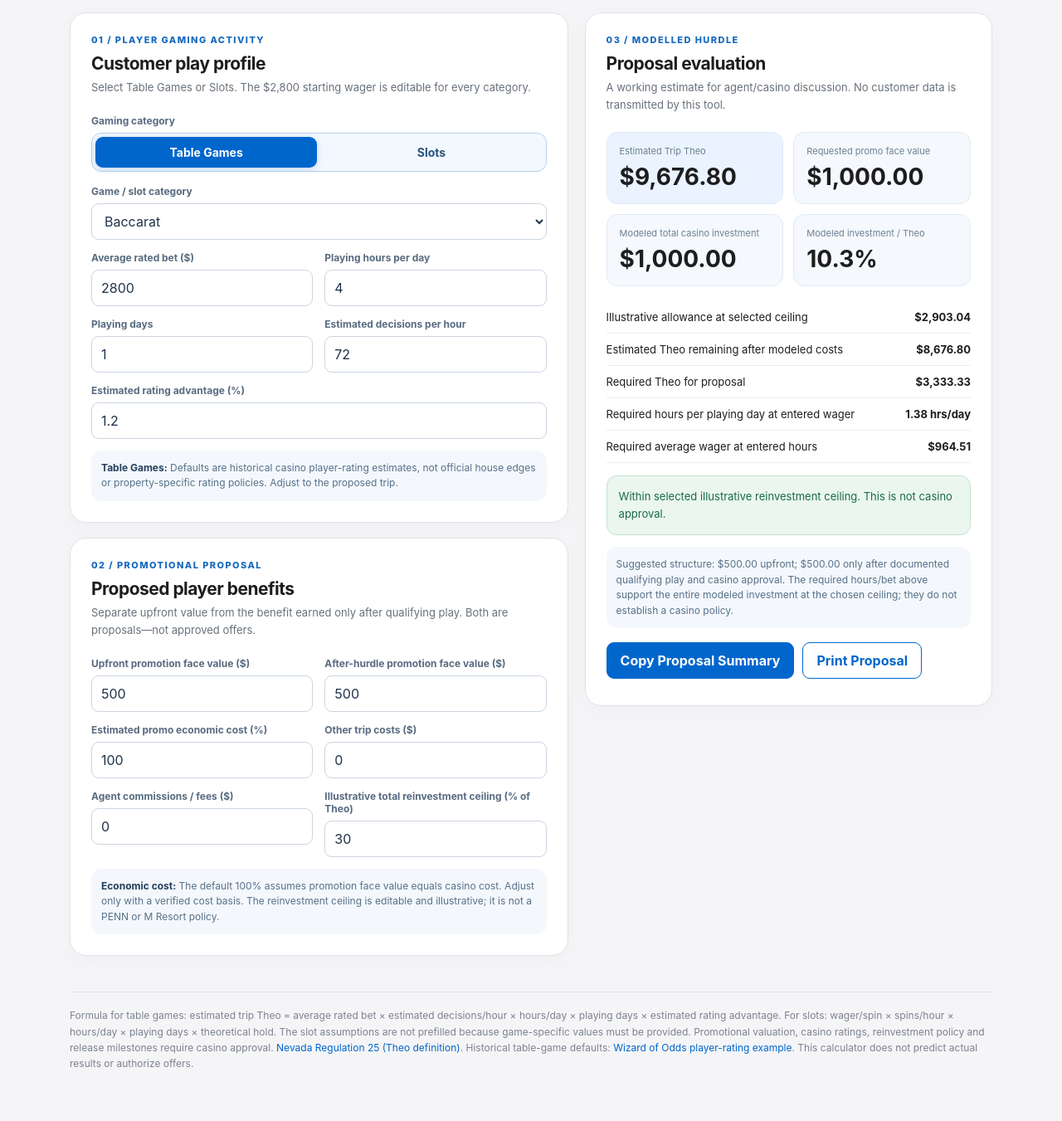
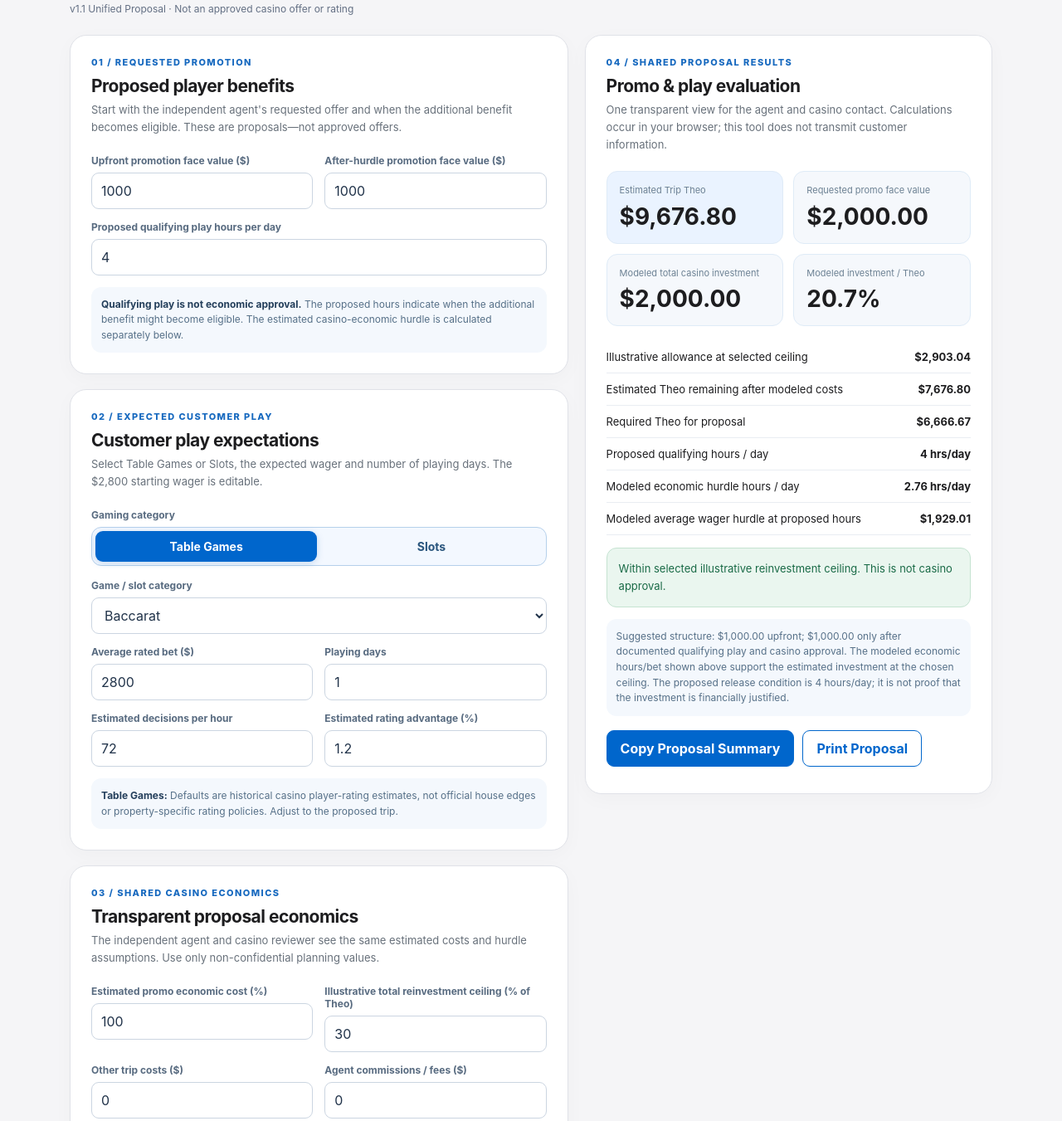
Before and after one commit to paulandrewesplana-design/P001-preview, a plain HTML site: page ia-studio/hurdle-calculator/index.html in a window 1280 px wide. Shown: the part 314-1665 px from the top of the page at 83% size. Drawn offline with Linux system fonts and the light colour scheme.

Commit message:
v5.6: Hurdle v1.1 transparent promo-first workflow

```diff
--- a/ia-studio/hurdle-calculator/index.html
+++ b/ia-studio/hurdle-calculator/index.html
@@ -10,38 +10,40 @@ main{max-width:1160px;margin:auto;padding:0 24px 80px}.hero{padding:48px 0 24px}
 @media print{header,.btnbar,.segment,.back{display:none!important}main{max-width:none}.grid{display:block}.card{box-shadow:none;break-inside:avoid}.summary{position:static}body{background:white}}
 </style></head><body>
 <header><nav><a class="brand" href="https://www.paulandrewesplana.com/">Paul Andrew Esplana</a><a class="back" href="../../studio.html">← Back to iA Studio</a></nav></header>
-<main><section class="hero"><div class="kicker">iA Studio · Independent Agent Planning</div><h1>Hurdle Calculator.</h1><p>Model the play needed to support a promotional proposal. Compare estimated casino value, promotional expense, and the hours or average wager needed to meet a proposed hurdle.</p><div class="release">v1.0 Review Preview · Not an approved casino offer or rating</div></section>
+<main><section class="hero"><div class="kicker">iA Studio · Independent Agent Planning</div><h1>Hurdle Calculator.</h1><p>Begin with the promotional request, then review expected customer play and the casino economics together. Compare the proposed qualifying hours with the modeled financial hurdle.</p><div class="release">v1.1 Unified Proposal · Not an approved casino offer or rating</div></section>
 <div class="grid"><div>
-<section class="card"><div class="step">01 / PLAYER GAMING ACTIVITY</div><h2>Customer play profile</h2><p class="helper">Select Table Games or Slots. The $2,800 starting wager is editable for every category.</p>
+<section class="card"><div class="step">01 / REQUESTED PROMOTION</div><h2>Proposed player benefits</h2><p class="helper">Start with the independent agent's requested offer and when the additional benefit becomes eligible. These are proposals—not approved offers.</p>
+<div class="fields">
+<div class="field"><label for="upfront">Upfront promotion face value ($)</label><input id="upfront" type="number" min="0" step="any" value="1000"></div>
+<div class="field"><label for="earned">After-hurdle promotion face value ($)</label><input id="earned" type="number" min="0" step="any" value="1000"></div>
+<div class="field wide"><label for="hours">Proposed qualifying play hours per day</label><input id="hours" type="number" min="0" max="24" step="any" value="4"></div></div>
+<div class="note"><strong>Qualifying play is not economic approval.</strong> The proposed hours indicate when the additional benefit might become eligible. The estimated casino-economic hurdle is calculated separately below.</div></section>
+<section class="card"><div class="step">02 / EXPECTED CUSTOMER PLAY</div><h2>Customer play expectations</h2><p class="helper">Select Table Games or Slots, the expected wager and number of playing days. The $2,800 starting wager is editable.</p>
 <div class="field wide"><label>Gaming category</label><div class="segment" role="group" aria-label="Gaming category"><button type="button" data-category="tables" aria-pressed="true">Table Games</button><button type="button" data-category="slots" aria-pressed="false">Slots</button></div></div>
 <div class="fields" style="margin-top:16px">
 <div class="field wide"><label for="game">Game / slot category</label><select id="game"></select></div>
 <div class="field"><label for="bet" id="betLabel">Average rated bet ($)</label><input id="bet" type="number" min="0" step="any" value="2800"></div>
-<div class="field"><label for="hours">Playing hours per day</label><input id="hours" type="number" min="0" step="any" value="4"></div>
 <div class="field"><label for="days">Playing days</label><input id="days" type="number" min="1" max="365" step="1" value="1"></div>
 <div class="field"><label for="speed" id="speedLabel">Estimated decisions per hour</label><input id="speed" type="number" min="0" step="any" value="72"></div>
-<div class="field wide"><label for="edge" id="edgeLabel">Estimated rating advantage (%)</label><input id="edge" type="number" min="0" max="100" step="any" value="1.2"></div>
-</div>
-<div class="note" id="categoryNotice"><strong>Table Games:</strong> Defaults are historical casino player-rating estimates, not official house edges or property-specific rating policies. Adjust to the rating assumptions applicable to the proposed trip.</div></section>
-<section class="card"><div class="step">02 / PROMOTIONAL PROPOSAL</div><h2>Proposed player benefits</h2><p class="helper">Separate upfront value from the benefit earned only after qualifying play. Both are proposals—not approved offers.</p><div class="fields">
-<div class="field"><label for="upfront">Upfront promotion face value ($)</label><input id="upfront" type="number" min="0" step="any" value="500"></div>
-<div class="field"><label for="earned">After-hurdle promotion face value ($)</label><input id="earned" type="number" min="0" step="any" value="500"></div>
+<div class="field"><label for="edge" id="edgeLabel">Estimated rating advantage (%)</label><input id="edge" type="number" min="0" max="100" step="any" value="1.2"></div>
+</div><div class="note" id="categoryNotice"><strong>Table Games:</strong> Defaults are historical player-rating examples. Actual casino parameters may differ.</div></section>
+<section class="card"><div class="step">03 / SHARED CASINO ECONOMICS</div><h2>Transparent proposal economics</h2><p class="helper">The independent agent and casino reviewer see the same estimated costs and hurdle assumptions. Use only non-confidential planning values.</p>
+<div class="fields">
 <div class="field"><label for="costFactor">Estimated promo economic cost (%)</label><input id="costFactor" type="number" min="0" max="100" step="any" value="100"></div>
+<div class="field"><label for="reinvest">Illustrative total reinvestment ceiling (% of Theo)</label><input id="reinvest" type="number" min="0" max="100" step="any" value="30"></div>
 <div class="field"><label for="expenses">Other trip costs ($)</label><input id="expenses" type="number" min="0" step="any" value="0"></div>
 <div class="field"><label for="commission">Agent commissions / fees ($)</label><input id="commission" type="number" min="0" step="any" value="0"></div>
-<div class="field"><label for="reinvest">Illustrative total reinvestment ceiling (% of Theo)</label><input id="reinvest" type="number" min="1" max="100" step="any" value="30"></div>
-</div><div class="note"><strong>Economic cost:</strong> The default 100% assumes promotion face value equals casino cost. Adjust only with a verified cost basis. The reinvestment ceiling is editable and illustrative; it is not a PENN or M Resort policy.</div>
-</section>
+</div><div class="note"><strong>Illustrative, not policy:</strong> The 100% promo cost and 30% Theo reinvestment ceiling are editable modeling assumptions, not approved PENN or M Resort terms. Do not enter confidential internal arrangements in this public tool.</div></section>
 </div>
-<aside class="card summary"><div class="step">03 / MODELLED HURDLE</div><h2>Proposal evaluation</h2><p class="helper">A working estimate for agent/casino discussion. No customer data is transmitted by this tool.</p>
+<aside class="card summary"><div class="step">04 / SHARED PROPOSAL RESULTS</div><h2>Promo &amp; play evaluation</h2><p class="helper">One transparent view for the agent and casino contact. Calculations occur in your browser; this tool does not transmit customer information.</p>
 <div id="error" class="status error" role="alert" hidden></div>
 <div id="results">
 <div class="metrics"><div class="metric primary"><small>Estimated Trip Theo</small><strong id="theo">$0.00</strong></div><div class="metric"><small>Requested promo face value</small><strong id="promo">$0.00</strong></div><div class="metric"><small>Modeled total casino investment</small><strong id="investment">$0.00</strong></div><div class="metric"><small>Modeled investment / Theo</small><strong id="ratio">0%</strong></div></div>
 <div class="line"><span>Illustrative allowance at selected ceiling</span><strong id="allowance">—</strong></div>
 <div class="line"><span>Estimated Theo remaining after modeled costs</span><strong id="net">—</strong></div>
 <div class="line"><span>Required Theo for proposal</span><strong id="requiredTheo">—</strong></div>
-<div class="line"><span>Required hours per playing day at entered wager</span><strong id="requiredHours">—</strong></div>
-<div class="line"><span>Required average wager at entered hours</span><strong id="requiredBet">—</strong></div>
+<div class="line"><span>Proposed qualifying hours / day</span><strong id="qualifyingHours">—</strong></div><div class="line"><span>Modeled economic hurdle hours / day</span><strong id="requiredHours">—</strong></div>
+<div class="line"><span>Modeled average wager hurdle at proposed hours</span><strong id="requiredBet">—</strong></div>
 <div class="status" id="verdict" role="status"></div>
 <div class="note" id="earnedGuideline">The after-hurdle benefit should be released only after the casino verifies qualifying play and approves the conditions.</div>
 <div class="btnbar"><button id="copy" class="btn" type="button">Copy Proposal Summary</button><button id="print" class="btn alt" type="button">Print Proposal</button></div><div class="muted" id="exportstatus" role="status" style="margin-top:7px"></div>
@@ -102,21 +104,21 @@ $("error").hidden=true;$("results").hidden=false;
 $("theo").textContent=money(totalTheo);$("promo").textContent=money(promo);$("investment").textContent=money(investment);
 $("ratio").textContent=totalTheo>0?pct(investment/totalTheo*100):"—";
 $("allowance").textContent=money(allowance);$("net").textContent=money(totalTheo-investment);
-$("requiredTheo").textContent=money(requiredTheo);
+$("requiredTheo").textContent=money(requiredTheo);$("qualifyingHours").textContent=decimal(hours)+" hrs/day";
 $("requiredHours").textContent=requiredHours===null?"N/A (no modeled Theo)":decimal(requiredHours)+" hrs/day";
 $("requiredBet").textContent=requiredBet===null?"N/A (no modeled Theo)":money(requiredBet);
 const ok=investment<=allowance&&totalTheo>0;
 $("verdict").className="status "+(ok?"ok":"warn");
 $("verdict").textContent=ok?"Within selected illustrative reinvestment ceiling. This is not casino approval.":"Modeled investment exceeds the selected illustrative ceiling. Consider less promotional value, more rated play, or an approved exception; this does not mean automatic denial.";
-$("earnedGuideline").textContent="Suggested structure: "+money(upfront)+" upfront; "+money(earned)+" only after documented qualifying play and casino approval. The required hours/bet above support the entire modeled investment at the chosen ceiling; they do not establish a casino policy.";
+$("earnedGuideline").textContent="Suggested structure: "+money(upfront)+" upfront; "+money(earned)+" only after documented qualifying play and casino approval. The modeled economic hours/bet shown above support the estimated investment at the chosen ceiling. The proposed release condition is "+decimal(hours)+" hours/day; it is not proof that the investment is financially justified.";
 $("exportstatus").textContent="";
 }catch(e){result=null;$("error").hidden=false;$("error").textContent=e.message;$("results").hidden=true;}
 }
 function summary(){
 if(!result)return null;const r=result;
-return "HURDLE CALCULATOR v1.0 — PROPOSAL (NOT APPROVED)\n"+
+return "HURDLE CALCULATOR v1.1 — UNIFIED PROPOSAL (NOT APPROVED)\n"+
 "Gaming category: "+(r.category==="tables"?"Table Games":"Slots")+" | Game: "+r.game+
-"\nAverage wager: "+money(r.bet)+" | Hours/day: "+decimal(r.hours)+" | Days: "+r.days+
+"\nProposed qualifying hours/day: "+decimal(r.hours)+"\nAverage wager: "+money(r.bet)+" | Hours/day: "+decimal(r.hours)+" | Days: "+r.days+
 "\nRate: "+decimal(r.speed)+" decisions/spins per hour | Estimated advantage/hold: "+pct(r.edge)+
 "\nEstimated trip Theo: "+money(r.totalTheo)+
 "\nProposed upfront: "+money(r.upfront)+" | After hurdle: "+money(r.earned)+
@@ -125,7 +127,7 @@ return "HURDLE CALCULATOR v1.0 — PROPOSAL (NOT APPROVED)\n"+
 "\nModeled total casino investment: "+money(r.investment)+
 "\nSelected illustrative reinvestment ceiling: "+pct(r.reinvest)+
 "\nRequired Theo: "+money(r.requiredTheo)+
-"\nRequired hours/day at current wager: "+(r.requiredHours===null?"N/A":decimal(r.requiredHours))+
+"\nModeled economic hurdle hours/day: "+(r.requiredHours===null?"N/A":decimal(r.requiredHours))+
 "\nRequired average wager at current play: "+(r.requiredBet===null?"N/A":money(r.requiredBet))+
 "\nDisclaimer: Historical/entered rating assumptions only; confirm with your on-property casino contact. Proposal subject to casino approval.";
 }
```
